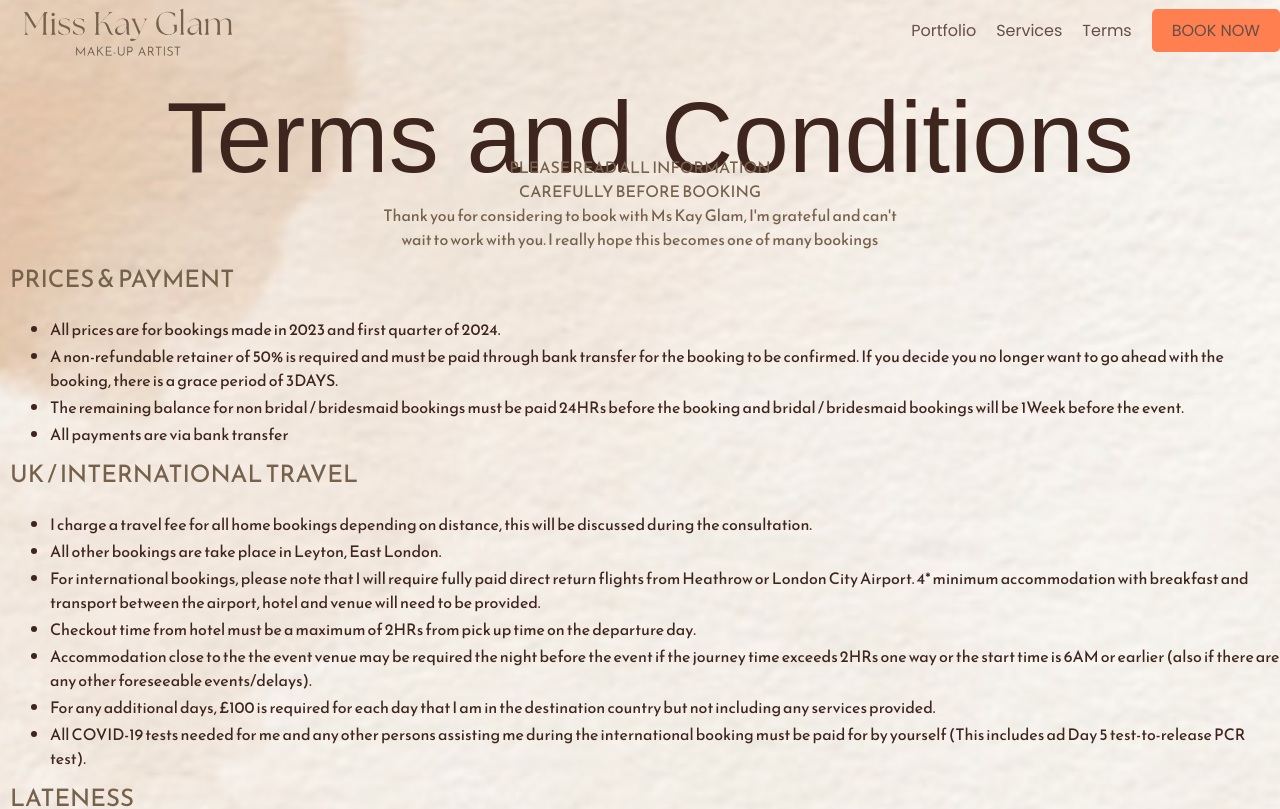
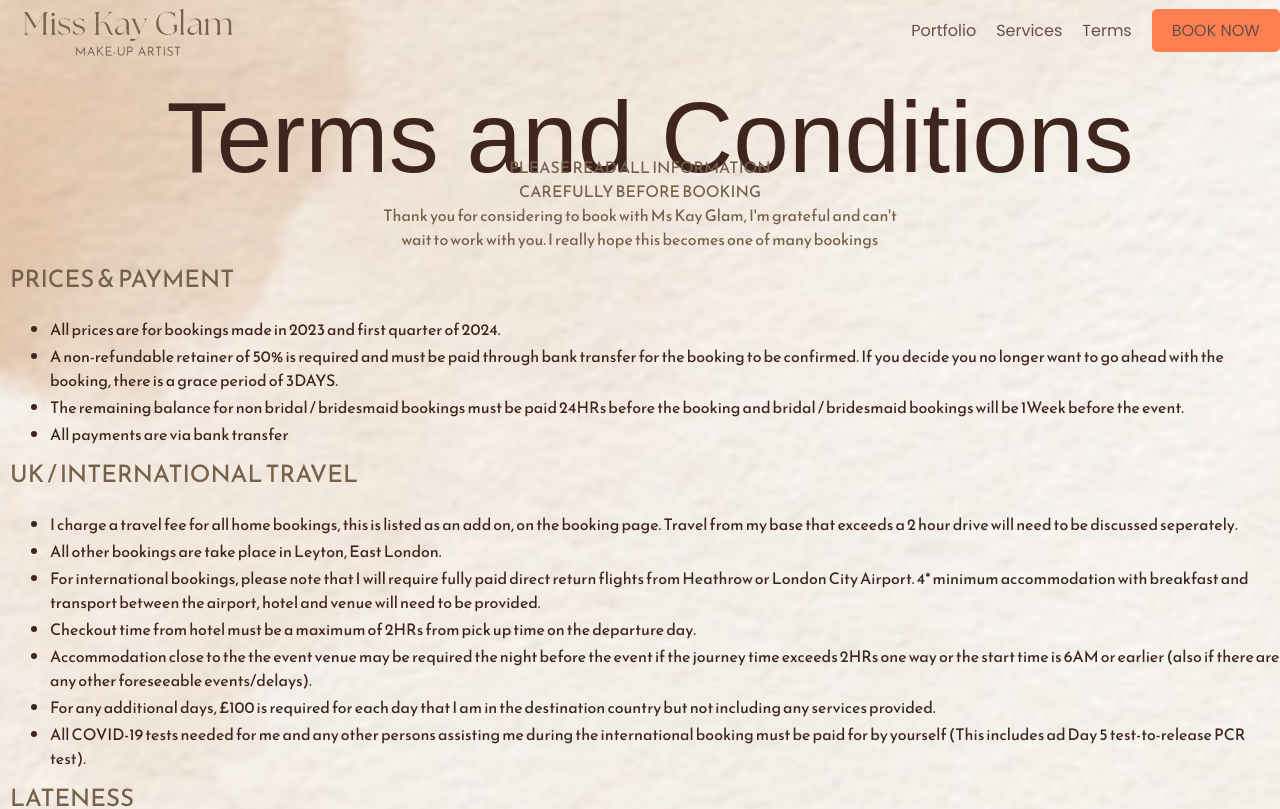
Before and after one commit to MissKayGhann/Booking-Site, a React (Create React App) app: page /Booking-Site/terms in a window 1280 px wide. Shown: the top 809 px of the page. Built offline with nearby package versions, Linux system fonts and the light colour scheme; a web font is replaced by a local one.

Commit message:
additional changes

```diff
--- a/src/pages/TermsCon.js
+++ b/src/pages/TermsCon.js
@@ -48,8 +48,9 @@ const TermsPage = () => {
         <h2 className="sub-title">UK / INTERNATIONAL TRAVEL</h2>
         <ul>
           <li>
-            I charge a travel fee for all home bookings depending on distance,
-            this will be discussed during the consultation.
+            I charge a travel fee for all home bookings, this is listed as an
+            add on, on the booking page. Travel from my base that exceeds a 2
+            hour drive will need to be discussed seperately.
           </li>
           <li>All other bookings are take place in Leyton, East London.</li>
           <li>
```
